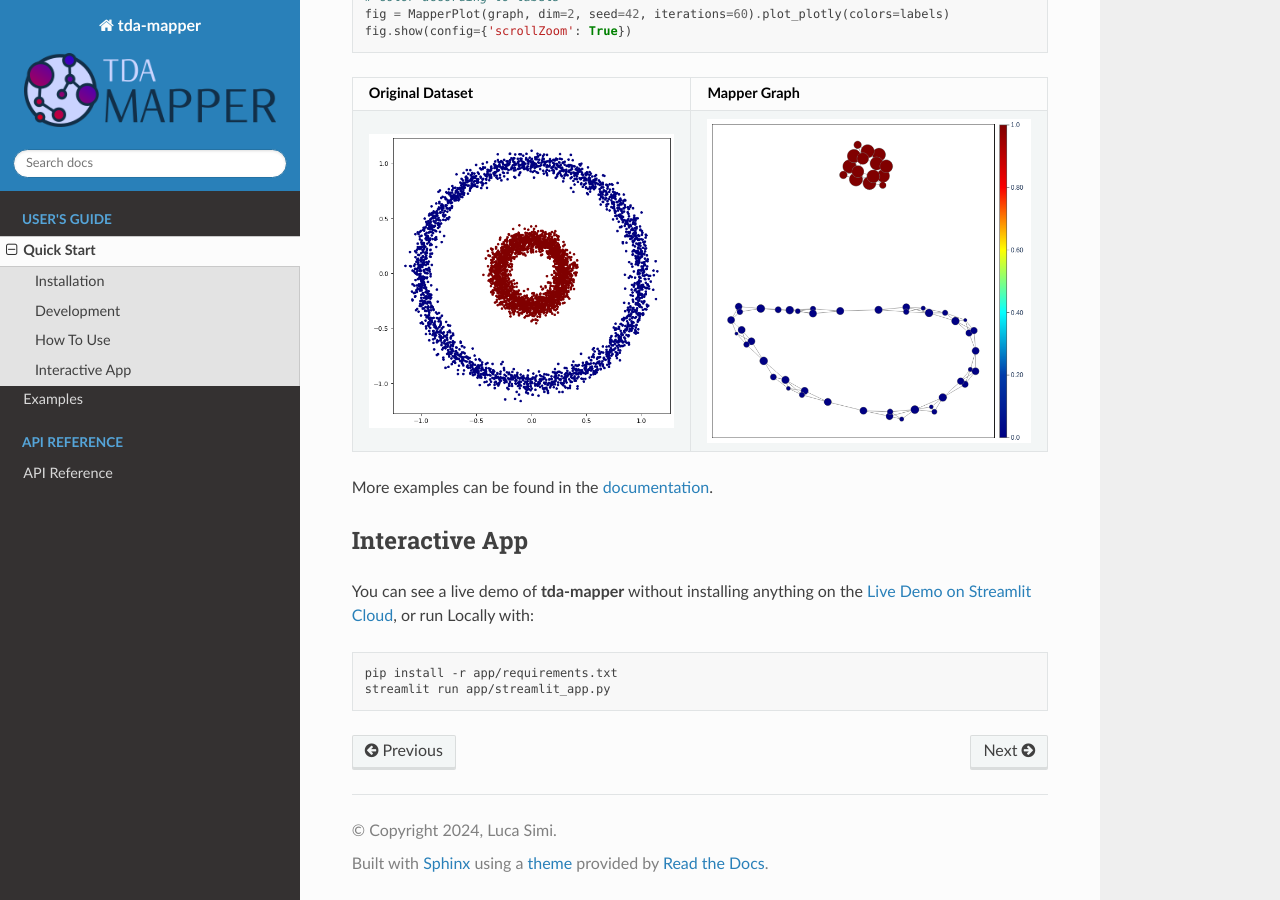
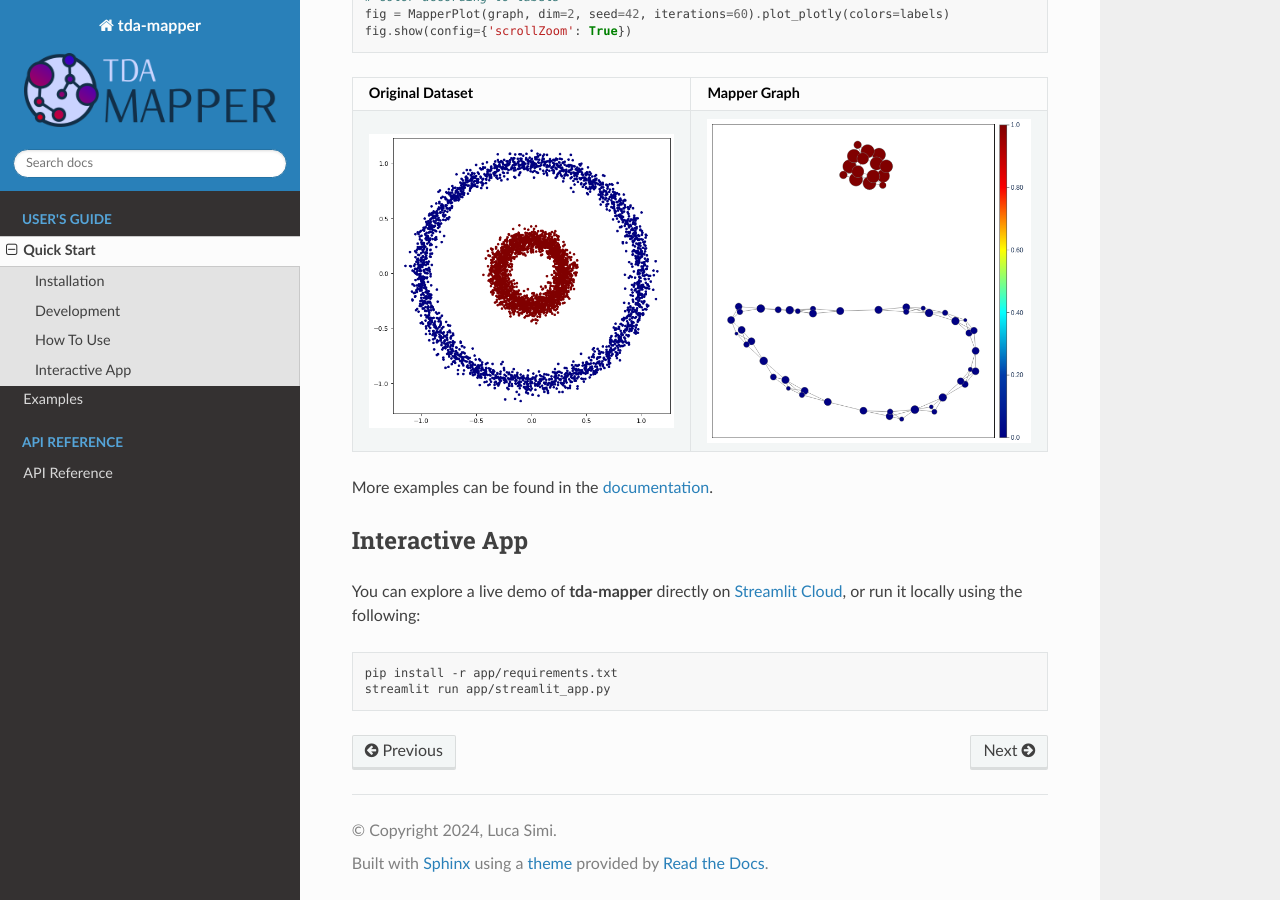
Before and after one commit to lucasimi/tda-mapper-python, a Sphinx documentation site: the page built from docs/source/quickstart.rst, in a window 1280 px wide and 900 px high, scrolled down 1186 px. Built offline with Sphinx 7.4.7 and the Read the Docs theme 3.1.0, drawn with Linux system fonts in a browser that asks for light colours.

Commit message:
Minor docs improvement

```diff
--- a/docs/source/quickstart.rst
+++ b/docs/source/quickstart.rst
@@ -76,9 +76,9 @@ More examples can be found in the
 Interactive App
 ---------------
 
-You can see a live demo of **tda-mapper** without installing anything on the
-`Live Demo on Streamlit Cloud <https://tda-mapper-app.streamlit.app/>`__,
-or run Locally with:
+You can explore a live demo of **tda-mapper** directly on
+`Streamlit Cloud <https://tda-mapper-app.streamlit.app/>`__,
+or run it locally using the following:
 
 .. code:: bash
 
```
Also changed, not shown: README.md (+3 -3 lines).
